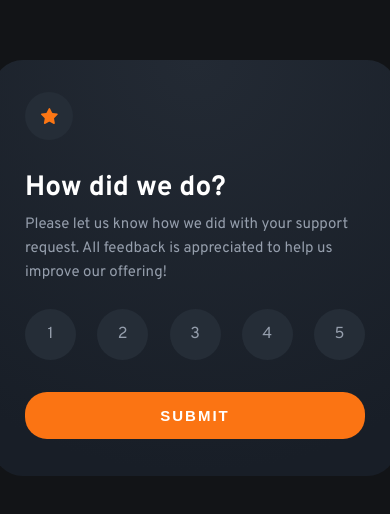
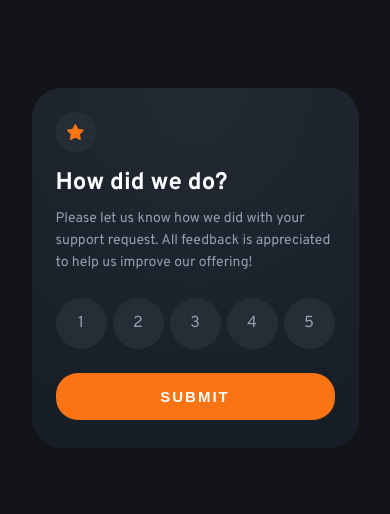
Before and after one commit to kariz-dev/fm-interactive-rating-component, a website: page index.html in a window 390 px wide. Shown: the part 154-668 px from the top of the page. Drawn offline with Linux system fonts and the light colour scheme.

Commit message:
feat(prod): update readme & sass prod

```diff
--- a/app/scss/components/_card.scss
+++ b/app/scss/components/_card.scss
@@ -9,6 +9,12 @@
   );
   border: none;
   border-radius: 30px;
+
+  @include media("mobile") {
+    width: 327px;
+    height: 360px;
+    padding: 24px;
+  }
 
   &-icon {
     width: 48px;
@@ -23,14 +29,28 @@
     border-radius: 50%;
 
     margin-bottom: 30px;
+
+    @include media("mobile") {
+      width: 40px;
+      height: 40px;
+      margin-bottom: 16px;
+    }
   }
 
   &-title {
     color: $white;
     font-size: 28px;
     font-weight: 700;
+    font-style: normal;
+    line-height: normal;
 
     margin-bottom: 7px;
+
+    @include media("mobile") {
+      font-size: 24px;
+
+      margin-bottom: 10px;
+    }
   }
 
   &-desc {
@@ -38,6 +58,14 @@
     font-size: 15px;
     line-height: 24px;
     width: 340px;
+
+    @include media("mobile") {
+      width: 279px;
+      font-size: 14px;
+      font-style: normal;
+      font-weight: 400;
+      line-height: 22px;
+    }
   }
 
   .rate {
@@ -46,6 +74,10 @@
       display: flex;
       flex-direction: row;
       justify-content: space-between;
+
+      @include media ("mobile") {
+        margin: 24px 0;
+      }
 
       &-item {
         position: relative;
```
Also changed, not shown: README.md, dist/css/main.css, 1 other file.
